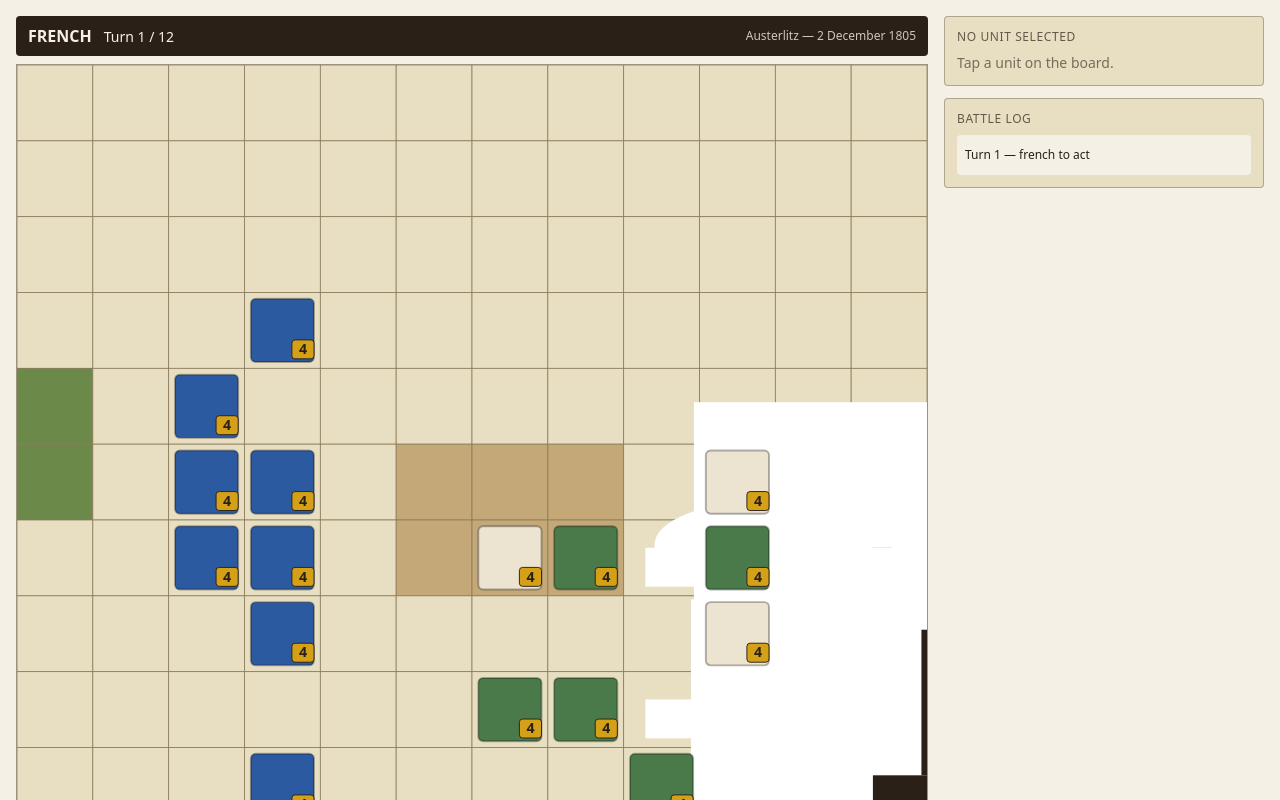
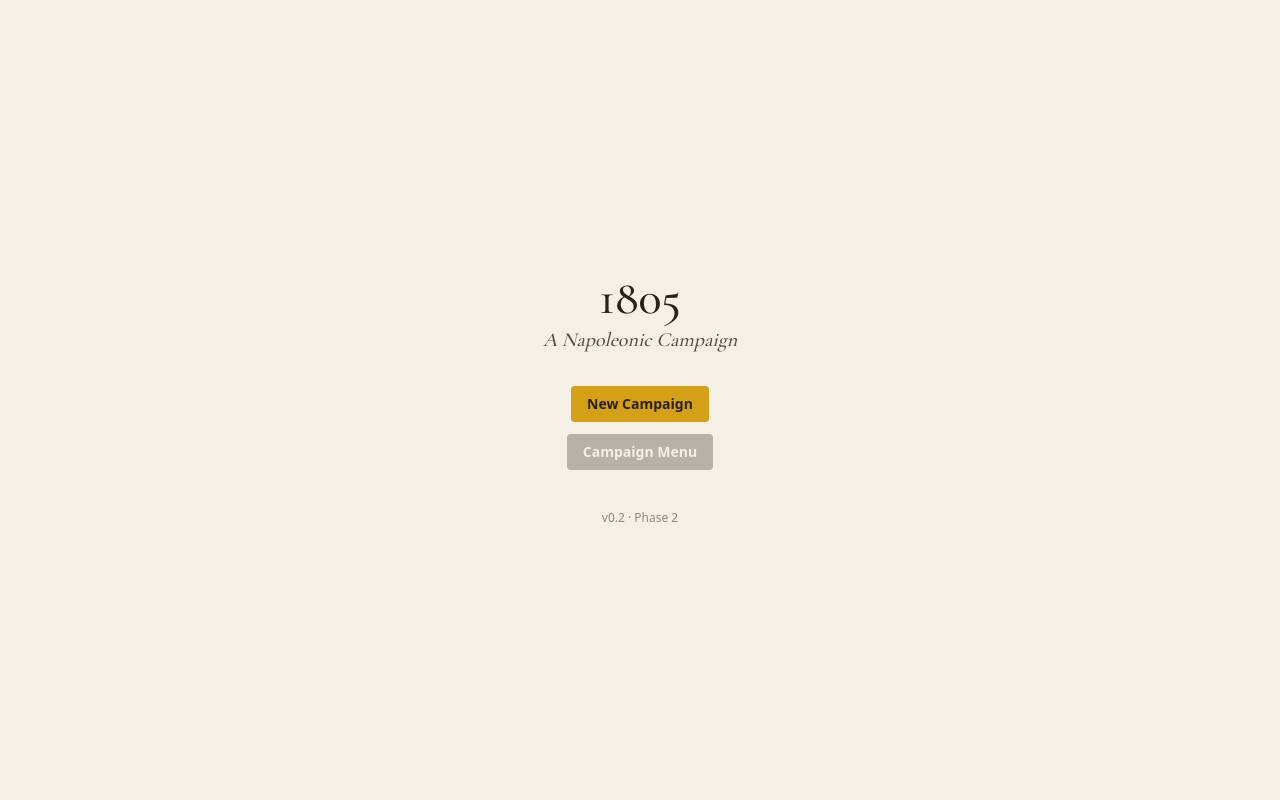
Before and after one commit to Deepikar8/napoleanic-era-game, a React (Vite) app: page / in a window 1280 px wide. Shown: the top 800 px of the page. Built offline with nearby package versions, Linux system fonts and the light colour scheme.

Commit message:
feat(ui,app): add battle end screen, inter-scenario advance, Phase 2 routing

```diff
--- a/src/app.tsx
+++ b/src/app.tsx
@@ -1,62 +1,42 @@
-import { useMemo, useState } from 'react';
+import { useEffect } from 'react';
+import { useGame } from './state/store';
+import { Splash } from './ui/Splash';
+import { CampaignMenu } from './ui/CampaignMenu';
+import { BattleEndScreen } from './ui/BattleEndScreen';
 import { BattleBoard } from './ui/BattleBoard';
 import { UnitPanel } from './ui/UnitPanel';
 import { AttackPreview } from './ui/AttackPreview';
 import { BattleLog } from './ui/BattleLog';
 import { Button } from './ui/shared';
 import { UnitSpriteDefs } from './art/unit-silhouettes';
-import { austerlitz } from './scenarios/07-austerlitz';
-import {
-  beginBattle, moveUnit, attack, changeFormation, endTurn,
-  checkVictory,
-} from './engine';
-import type { GameState, Pos } from './engine/types';
+import { checkVictory } from './engine';
 
 export default function App() {
-  const [history, setHistory] = useState<GameState[]>(() => [beginBattle(austerlitz)]);
-  const state = history[history.length - 1];
-  const [selectedId, setSelectedId] = useState<string | null>(null);
-  const [hoveredEnemyId, setHoveredEnemyId] = useState<string | null>(null);
+  const screen = useGame(s => s.screen);
 
-  const victory = useMemo(() => checkVictory(state, austerlitz.victory), [state]);
+  switch (screen) {
+    case 'splash':         return <Splash />;
+    case 'campaign-menu':  return <CampaignMenu />;
+    case 'battle':         return <BattleScreen />;
+    case 'battle-end':     return <BattleEndScreen />;
+    default:               return <Splash />;
+  }
+}
 
-  const push = (next: GameState) => setHistory(h => [...h, next]);
-  const undo = () => setHistory(h => (h.length > 1 ? h.slice(0, -1) : h));
+function BattleScreen() {
+  const {
+    state, scenario, selectedUnitId, hoveredEnemyId,
+    selectUnit, hoverEnemy, doMove, doAttack, doFormation, doEndTurn, undo,
+    saveCurrent,
+  } = useGame();
 
-  const selected = selectedId ? state.units.find(u => u.id === selectedId) ?? null : null;
+  useEffect(() => { saveCurrent(); }, [state?.turn, state?.currentSide]);
+
+  if (!state || !scenario) return <Splash />;
+
+  const selected = selectedUnitId ? state.units.find(u => u.id === selectedUnitId) ?? null : null;
   const hoveredEnemy = hoveredEnemyId ? state.units.find(u => u.id === hoveredEnemyId) ?? null : null;
-
-  const handleMove = (to: Pos) => {
-    if (!selectedId) return;
-    try {
-      const next = moveUnit(state, selectedId, to,
-        { tiles: austerlitz.tiles, grid: austerlitz.grid }).state;
-      push(next);
-    } catch (e) {
-      console.warn(e);
-    }
-  };
-
-  const handleAttack = (defenderId: string) => {
-    if (!selectedId) return;
-    try {
-      const next = attack(state, selectedId, defenderId).state;
-      push(next);
-      setSelectedId(null);
-    } catch (e) {
-      console.warn(e);
-    }
-  };
-
-  const handleEndTurn = () => {
-    push(endTurn(state).state);
-    setSelectedId(null);
-  };
-
-  const handleFormation = (to: 'line' | 'column' | 'square') => {
-    if (!selectedId) return;
-    try { push(changeFormation(state, selectedId, to).state); } catch (e) { console.warn(e); }
-  };
+  const v = checkVictory(state, scenario.victory);
 
   return (
     <div className="min-h-full p-4 grid grid-cols-[1fr_320px] gap-4">
@@ -65,41 +45,42 @@ export default function App() {
         <header className="flex items-center justify-between mb-2 bg-ink text-parchment px-3 py-2 rounded">
           <div>
             <span className="font-bold uppercase">{state.currentSide}</span>
-            <span className="ml-3 text-sm">Turn {state.turn} / {austerlitz.turnLimit ?? '∞'}</span>
+            <span className="ml-3 text-sm">Turn {state.turn} / {scenario.turnLimit ?? '∞'}</span>
           </div>
-          <div className="text-xs opacity-80">
-            {victory.kind === 'decided'
-              ? <span className="text-gilt font-bold">Victory: {victory.victor} — {victory.reason}</span>
-              : <span>{austerlitz.title}</span>}
-          </div>
+          <div className="text-xs opacity-80">{scenario.title}</div>
         </header>
         <BattleBoard
-          scenario={austerlitz}
+          scenario={scenario}
           state={state}
-          selectedUnitId={selectedId}
+          selectedUnitId={selectedUnitId}
           hoveredEnemyId={hoveredEnemyId}
-          onSelectUnit={setSelectedId}
-          onMoveTo={handleMove}
-          onAttack={handleAttack}
-          onHoverEnemy={setHoveredEnemyId}
+          onSelectUnit={selectUnit}
+          onMoveTo={doMove}
+          onAttack={doAttack}
+          onHoverEnemy={hoverEnemy}
         />
         <div className="mt-3 flex gap-2 items-center">
-          <Button onClick={undo} kind="secondary" disabled={history.length === 1}>Undo</Button>
+          <Button onClick={undo} kind="secondary">Undo</Button>
           <div className="flex-1" />
           {selected && (
             <>
-              <Button onClick={() => handleFormation('line')}   kind="secondary">Line</Button>
-              <Button onClick={() => handleFormation('column')} kind="secondary">Column</Button>
-              <Button onClick={() => handleFormation('square')} kind="secondary">Square</Button>
+              <Button onClick={() => doFormation('line')}   kind="secondary">Line</Button>
+              <Button onClick={() => doFormation('column')} kind="secondary">Column</Button>
+              <Button onClick={() => doFormation('square')} kind="secondary">Square</Button>
             </>
           )}
-          <Button onClick={handleEndTurn}>End Turn</Button>
+          <Button onClick={doEndTurn}>End Turn</Button>
         </div>
       </div>
       <aside>
         <UnitPanel unit={selected} />
         <AttackPreview attacker={selected} defender={hoveredEnemy} />
         <BattleLog events={state.log} />
+        {v.kind === 'decided' && (
+          <div className="bg-gilt text-ink p-3 rounded mt-3 text-sm">
+            Victory: <strong>{v.victor}</strong> — {v.reason}
+          </div>
+        )}
       </aside>
     </div>
   );
--- a/src/state/store.ts
+++ b/src/state/store.ts
@@ -2,6 +2,7 @@ import { create } from 'zustand';
 import type { GameState, Pos, Formation, Scenario } from '../engine/types';
 import { beginBattle, moveUnit, attack, changeFormation, endTurn, checkVictory } from '../engine';
 import { localStorageBackend, newRunId } from './save';
+import { campaignScenarios } from '../scenarios';
 
 export type Screen = 'splash' | 'campaign-menu' | 'dispatch' | 'battle' | 'battle-end' | 'campaign-end' | 'replay';
 
@@ -28,6 +29,7 @@ interface Store {
   doEndTurn(): void;
   undo(): void;
   saveCurrent(): void;
+  advanceAfterBattle(): void;
 }
 
 export const useGame = create<Store>((set, get) => ({
@@ -110,4 +112,21 @@ export const useGame = create<Store>((set, get) => ({
     if (!runId || !state) return;
     localStorageBackend.save({ runId, savedAt: Date.now(), state });
   },
+
+  advanceAfterBattle() {
+    const { state, scenario, runId } = get();
+    if (!state || !scenario || !runId) return;
+    const v = checkVictory(state, scenario.victory);
+    const idx = state.scenarioIndex;
+    const next = campaignScenarios[idx + 1];
+    if (!next) { set({ screen: 'campaign-end' }); return; }
+    const nextState = beginBattle(next);
+    nextState.scenarioIndex = idx + 1;
+    nextState.outcomes = [
+      ...state.outcomes,
+      { scenarioId: state.scenarioId, victor: v.kind === 'decided' ? v.victor : state.currentSide, turnsTaken: state.turn },
+    ];
+    set({ state: nextState, scenario: next, history: [nextState], screen: 'battle' });
+    get().saveCurrent();
+  },
 }));
--- /dev/null
+++ b/src/ui/BattleEndScreen.tsx
@@ -0,0 +1,31 @@
+import { useGame } from '../state/store';
+import { Button, Panel } from './shared';
+import { checkVictory } from '../engine';
+
+export function BattleEndScreen() {
+  const { state, scenario, advanceAfterBattle, goto } = useGame();
+  if (!state || !scenario) return null;
+  const v = checkVictory(state, scenario.victory);
+  const banner = v.kind === 'decided' ? v.victor.toUpperCase() : 'Stalemate';
+  const reason = v.kind === 'decided' ? v.reason : 'Turn limit reached';
+
+  return (
+    <main className="min-h-full flex items-center justify-center p-6 bg-parchment text-ink">
+      <div className="max-w-md w-full text-center">
+        <div className="font-serif text-5xl mb-1">{banner}</div>
+        <p className="italic opacity-80 mb-6">{reason}</p>
+        <Panel title="Battle summary">
+          <div className="text-sm space-y-1">
+            <div className="flex justify-between"><span>Battle</span><span className="font-semibold">{scenario.title}</span></div>
+            <div className="flex justify-between"><span>Turns taken</span><span className="font-semibold">{state.turn}</span></div>
+            <div className="flex justify-between"><span>Events logged</span><span className="font-semibold">{state.log.length}</span></div>
+          </div>
+        </Panel>
+        <div className="mt-4 flex gap-2 justify-center">
+          <Button kind="secondary" onClick={() => goto('campaign-menu')}>Campaign Menu</Button>
+          <Button onClick={advanceAfterBattle}>Continue</Button>
+        </div>
+      </div>
+    </main>
+  );
+}
```
